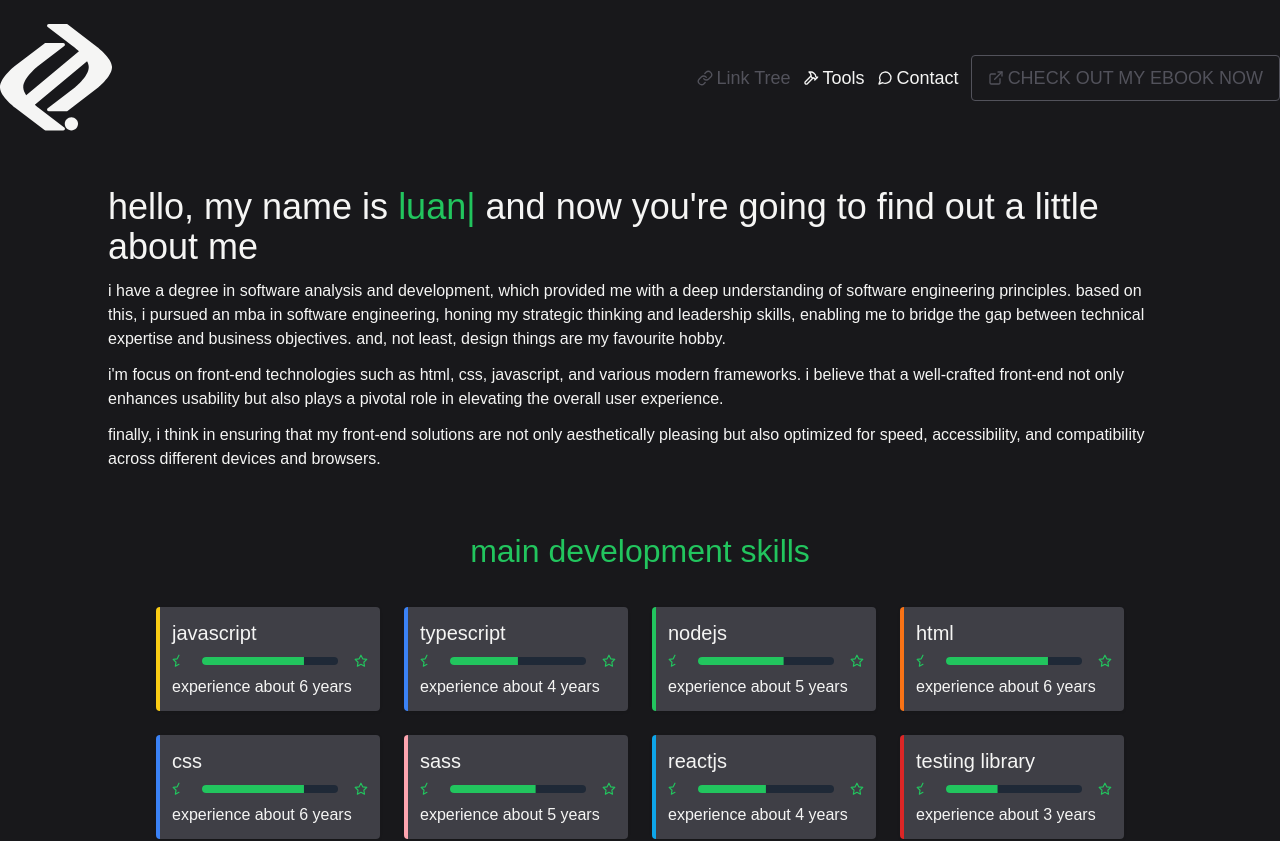
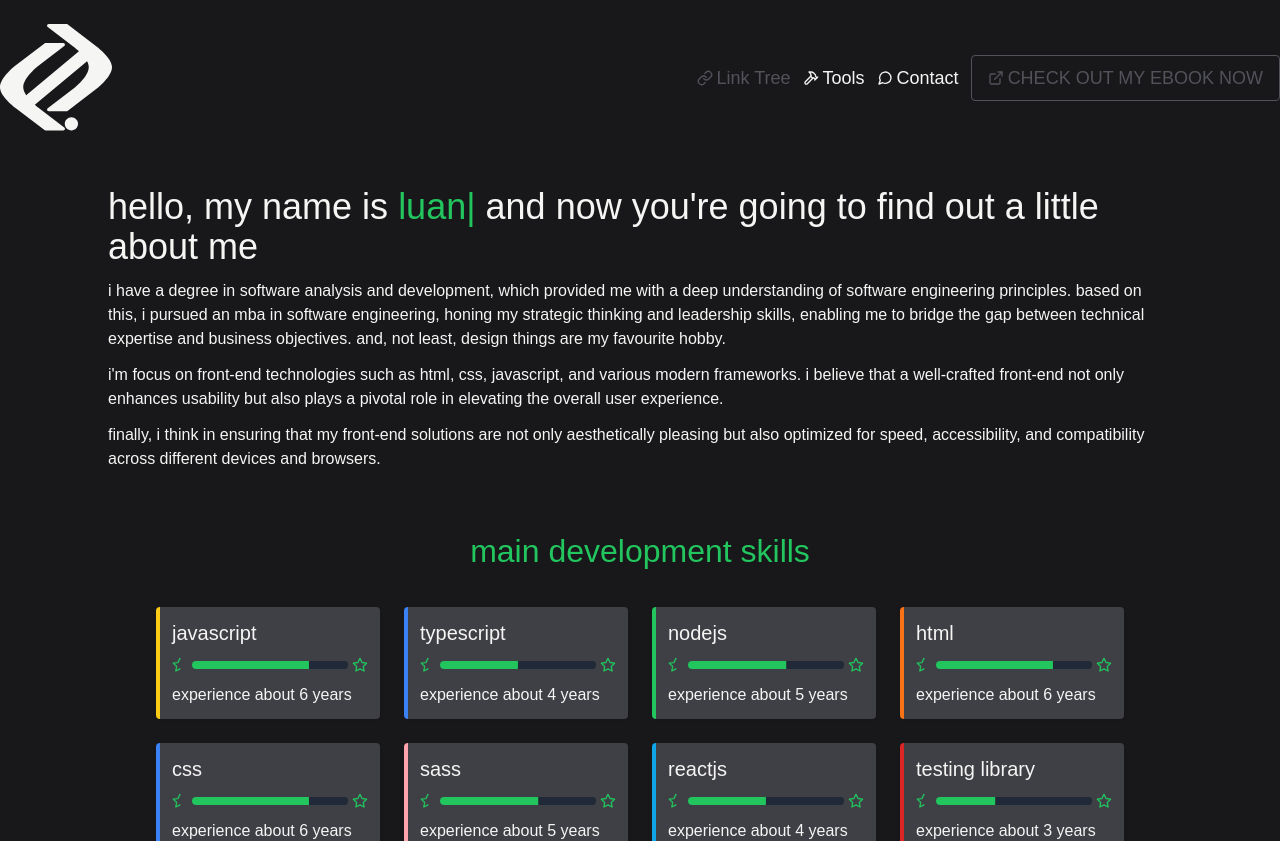
Before and after one commit to luan11/luan11, a React (Vite) app: page / in a window 1280 px wide. Shown: the top 841 px of the page. Built offline with nearby package versions, Linux system fonts and the light colour scheme; a web font is replaced by a local one.

Commit message:
fix: dev skill exp bar gap

```diff
--- a/src/ui/components/devSkill.tsx
+++ b/src/ui/components/devSkill.tsx
@@ -19,12 +19,12 @@ export const DevSkill = ({
   <div
     {...props}
     className={twMerge(
-      `w-[224px] p-3 rounded flex flex-col gap-1 border-l-4 border-stone-100 text-stone-100 bg-zinc-700 shadow lowercase`,
+      `w-[224px] p-3 rounded flex flex-col gap-2 border-l-4 border-stone-100 text-stone-100 bg-zinc-700 shadow lowercase`,
       className
     )}
   >
     <h3 className="text-xl">{name}</h3>
-    <div className="text-green-500 flex items-center gap-4">
+    <div className="text-green-500 flex items-center gap-1">
       <StarHalfIcon size={20} />
       <div className="w-full h-2 rounded-full bg-gray-800 relative overflow-hidden">
         <Fade triggerOnce>
```
